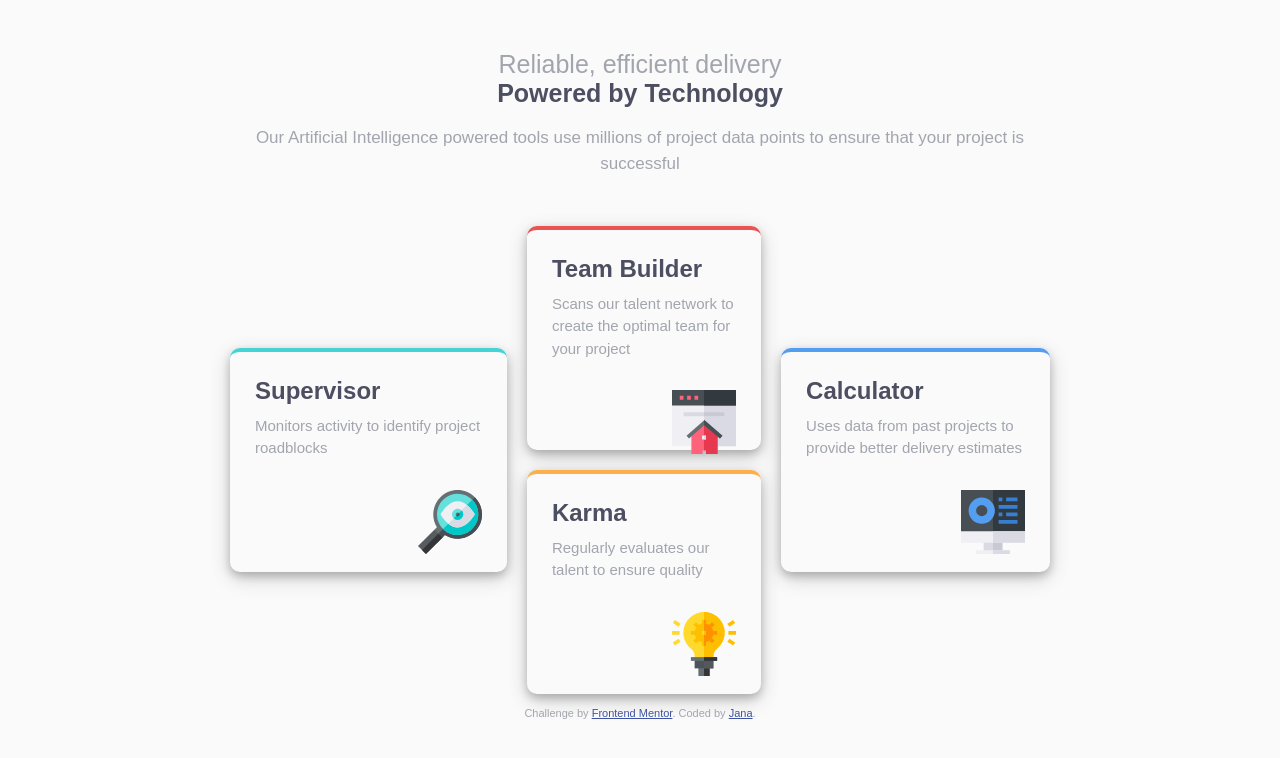
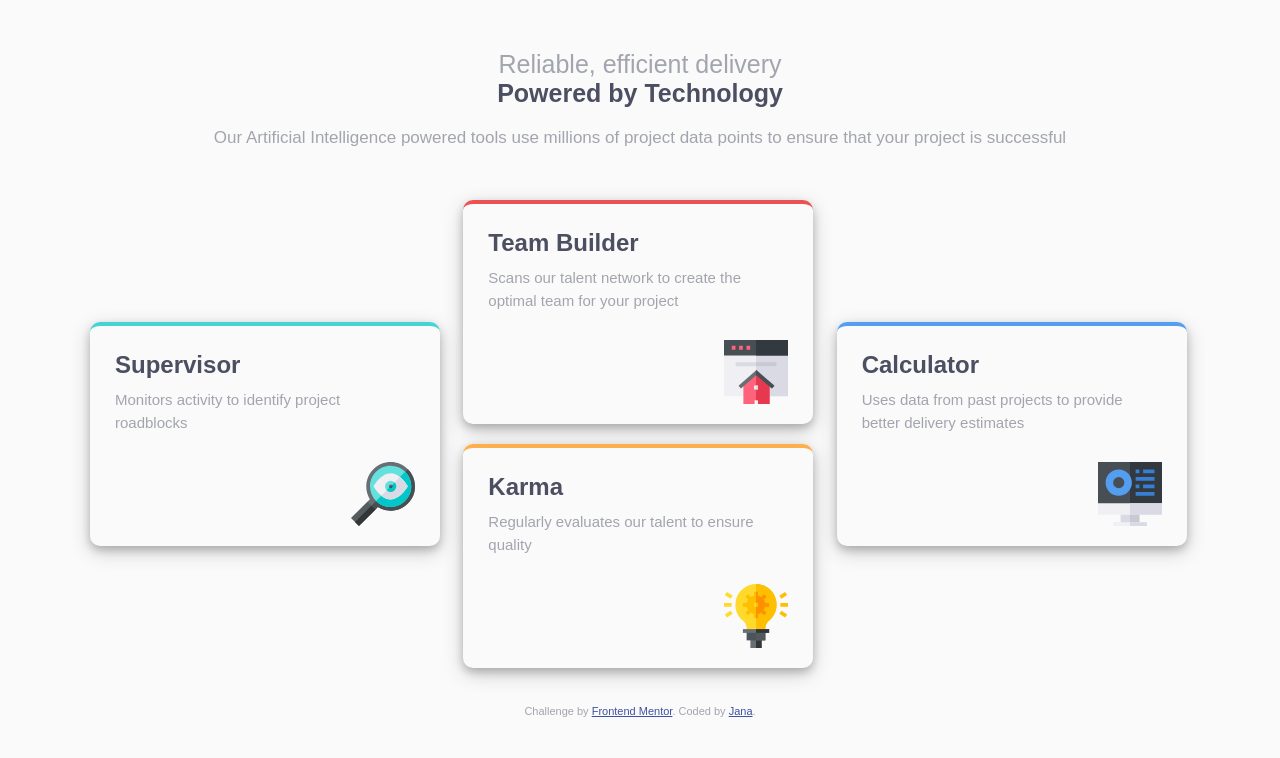
Before and after one commit to JaBoe97/four_card_feature_section, a website built with Vite: page index.html in a window 1280 px wide. Built offline with nearby package versions, Linux system fonts and the light colour scheme.

Commit message:
final version, readme, screenshots

```diff
--- a/stylesheet.css
+++ b/stylesheet.css
@@ -11,7 +11,6 @@
 
 body {
   font-family: "Poppins", sans-serif;
-  margin: 35px;
   background-color: var(--very-light-gray);
 }
 
@@ -19,7 +18,7 @@ body {
 h1 {
   text-align: center;
   font-size: 25px;
-  margin-top: 80px;
+  margin-top: 50px;
 }
 h2 {
   font-weight: 600;
@@ -37,27 +36,30 @@ p {
 body > p {
   text-align: center;
   font-size: 17px;
+  margin: 0 25px;
 }
 div > p {
   font-size: 15px;
 }
 
 svg {
-  margin-top: 15px;
-  float: right;
+  position: absolute;
+  bottom: 20px;
+  right: 25px;
 }
 
 /* grid styling */
 .grid-container {
   display: grid;
   gap: 20px;
-  margin-top: 80px;
+  margin: 50px 20px 35px 20px;
 }
 .item {
   border-radius: 10px;
   padding: 5px 25px;
   box-shadow: 0 4px 8px 0 rgba(0, 0, 0, 0.2), 0 6px 20px 0 rgba(0, 0, 0, 0.19);
   height: 210px;
+  position: relative;
 }
 .item1 {
   border-top: 4px solid var(--cyan);
@@ -81,12 +83,12 @@ svg {
   color: hsl(228, 45%, 44%);
 }
 
-@media (min-width: 1000px) {
-  body {
-    margin: 35px 230px;
-  }
+@media (min-width: 750px) {
   .grid-container {
-    margin-top: 50px;
+    min-width: 700px;
+    max-width: 1100px;
+    margin: 50px auto 35px auto;
+    grid-template-columns: 1fr 1fr 1fr;
     grid-template-areas:
       ". TeamBuilder ."
       "Supervisor TeamBuilder Calculator"
```
Also changed, not shown: README-template.md (deleted), README.md (added), images/screenshots/Screenshot desktop.png (added), images/screenshots/Screenshot mobil.png (added).
